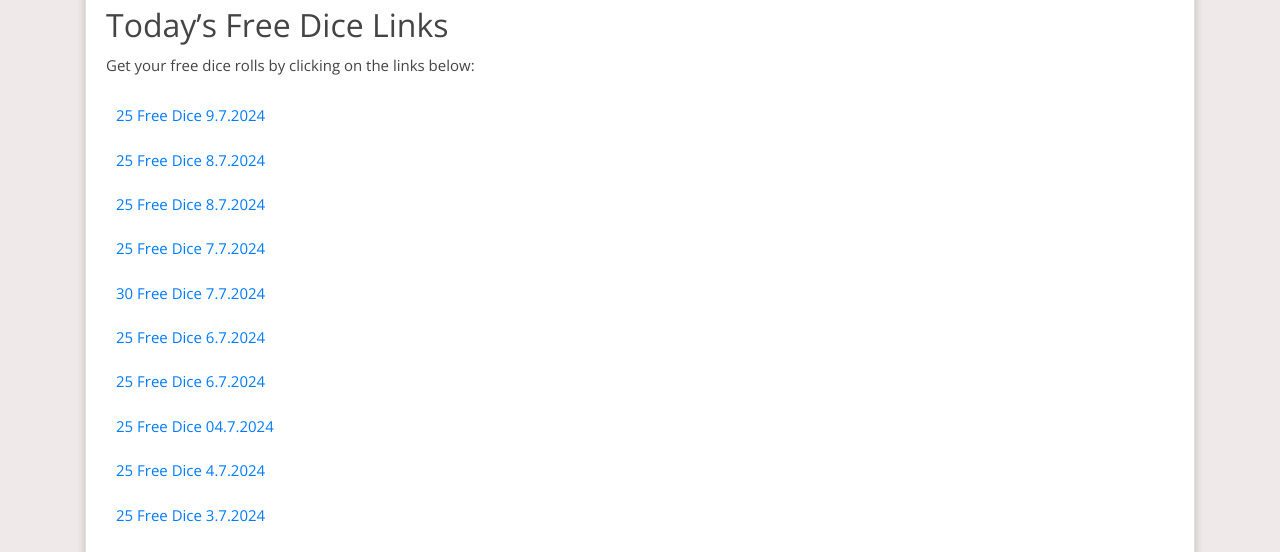
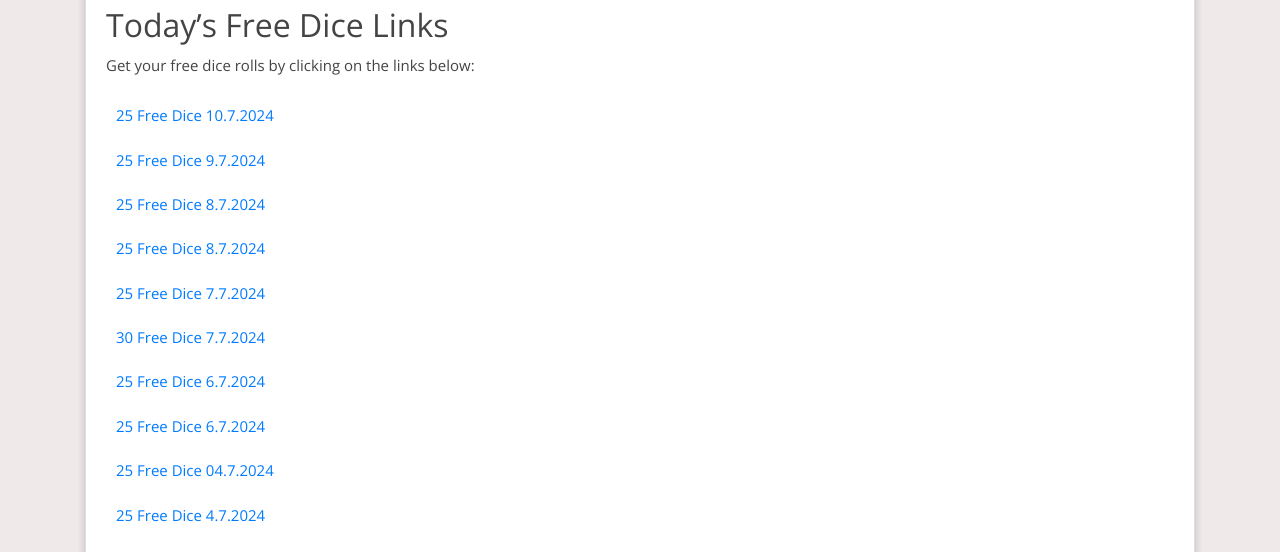
Before and after one commit to Prollad99/bs-net, a Jekyll site: the page built from _posts/2024-06-29-monopoly-go.md, in a window 1280 px wide and 900 px high. Shown: the part 343-895 px from the top of the window. Built offline with Jekyll 4.4.1, drawn with Linux system fonts in a browser that asks for light colours; nearby versions of some CDN libraries; comment, search, counter and statistics services are not loaded.

Commit message:
Update monopoly-go reward links

```diff
--- a/_includes/monopoly-go.html
+++ b/_includes/monopoly-go.html
@@ -1,4 +1,5 @@
 <html><body><div class="reward"><ul>
+<li><a href="https://2tdd.adj.st/reward-link/cvnru3672jag25?adjust_t=i2f8o2i_4btbvwg&adjust_deeplink_js=1">25 free dice 10.7.2024</a></li>
 <li><a href="https://2tdd.adj.st/reward-link/bvgkljhggj234342?adjust_t=i2f8o2i_4btbvwg&adjust_deeplink_js=1">25 free dice 9.7.2024</a></li>
 <li><a href="https://2tdd.adj.st/reward-link/Discord_Jul8_21492395?adjust_t=i2f8o2i_4btbvwg&adjust_deeplink_js=1">25 free dice 8.7.2024</a></li>
 <li><a href="https://2tdd.adj.st/reward-link/nfbhfho8284241?adjust_t=i2f8o2i_4btbvwg&adjust_deeplink_js=1">25 free dice 8.7.2024</a></li>
--- a/links-json/monopoly-go.json
+++ b/links-json/monopoly-go.json
@@ -1,4 +1,8 @@
 [
+  {
+    "href": "https://2tdd.adj.st/reward-link/cvnru3672jag25?adjust_t=i2f8o2i_4btbvwg&adjust_deeplink_js=1",
+    "text": "25 free dice 10.7.2024"
+  },
   {
     "href": "https://2tdd.adj.st/reward-link/bvgkljhggj234342?adjust_t=i2f8o2i_4btbvwg&adjust_deeplink_js=1",
     "text": "25 free dice 9.7.2024"
```
